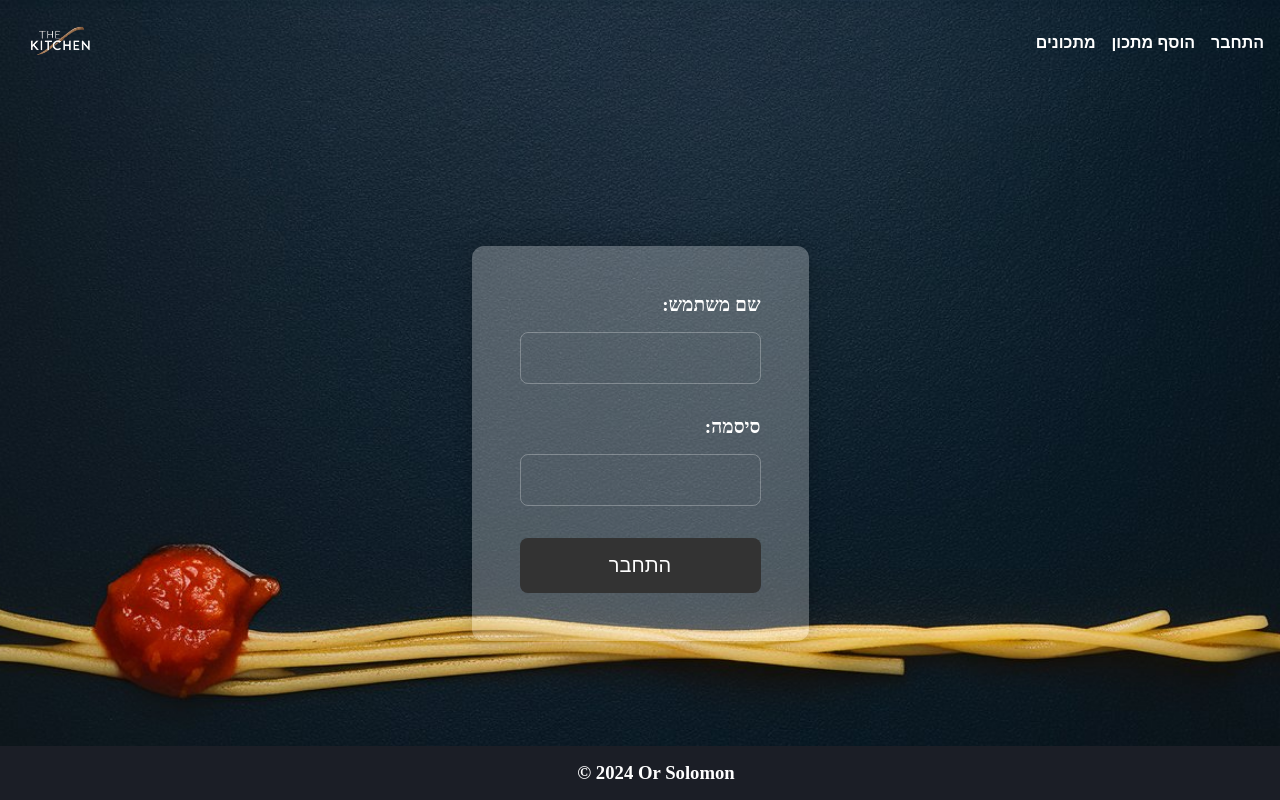
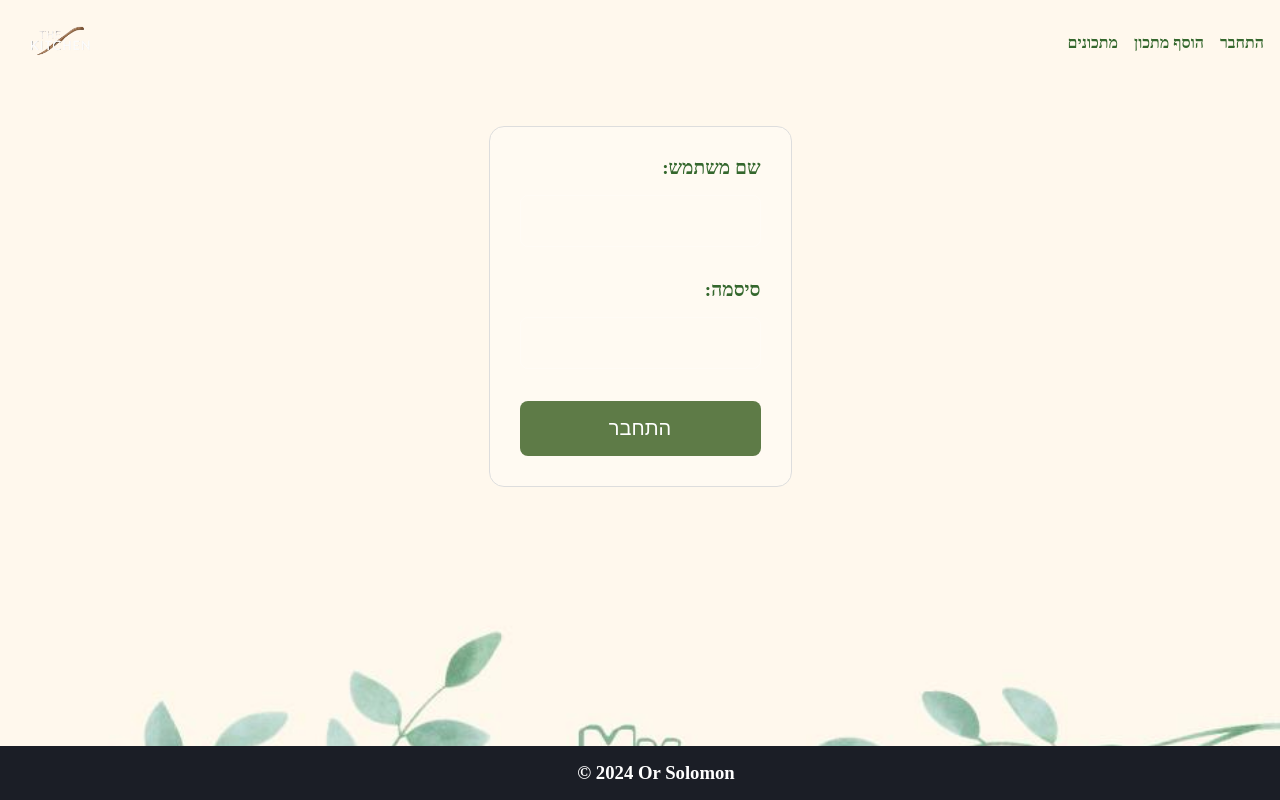
Before and after one commit to OrSolomon24/MyKitchen, a React (Create React App) app in the folder client/: page /signin in a window 1280 px wide. Built offline with nearby package versions, Linux system fonts and the light colour scheme.

Commit message:
amit's style preferation

```diff
--- a/client/public/index.html
+++ b/client/public/index.html
@@ -24,7 +24,7 @@
       work correctly both with client-side routing and a non-root public URL.
       Learn how to configure a non-root public URL by running `npm run build`.
     -->
-    <title>The Kitchen</title>
+    <title>My Kitchen</title>
   </head>
   <body>
     <noscript>You need to enable JavaScript to run this app.</noscript>
--- a/client/src/style/AddRecipe.css
+++ b/client/src/style/AddRecipe.css
@@ -8,8 +8,7 @@
   border: 1px solid #ddd;
   border-radius: 15px;
   background-color: #ffffff46;
-  box-shadow: 0 6px 20px rgba(0, 0, 0, 0.1);
-  color: white; /* Change text color to white */
+  color: #34672d; /* Change text color to white */
 }
 
 .add-recipe-container h1 {
@@ -17,7 +16,7 @@
   font-size: 32px;
   text-align: center;
   font-weight: bold;
-  color: white; /* Change text color to white */
+  color: #34672d; /* Change text color to white */
 }
 
 .form-selection {
@@ -25,19 +24,19 @@
   flex-direction: column;
   align-items: center;
   width: 100%;
-  color: white; /* Change text color to white */
+  color: #34672d; /* Change text color to white */
 }
 
 .add-recipe-container p {
   font-size: 20px;
   margin-bottom: 25px;
   text-align: center;
-  color: white; /* Change text color to white */
+  color: #34672d; /* Change text color to white */
 }
 
 .add-recipe-container button {
   background-color: #5e7b47;
-  color: white;
+  color: #34672d;
   border: none;
   border-radius: 8px;
   padding: 14px 28px;
@@ -61,7 +60,7 @@
   margin-bottom: 10px;
   font-size: 18px;
   font-weight: bold;
-  color: white; /* Change text color to white */
+  color: #34672d; /* Change text color to white */
 }
 
 .add-recipe-container form input,
@@ -147,14 +146,14 @@ legend {
   border-radius: 8px;
   padding: 15px;
   margin-bottom: 20px;
-  color: white; /* Change category selection text color to white */
+  color: #34672d; /* Change category selection text color to white */
 }
 
 .category-selection legend {
   font-weight: bold;
   font-size: 18px;
   padding: 0 10px;
-  color: white; /* Change legend text color to white */
+  color: #34672d; /* Change legend text color to white */
 }
 
 .category-grid {
@@ -186,7 +185,7 @@ legend {
 }
 
 .category-item input[type="checkbox"]:checked {
-  background-color: #202120;
+  background-color: #9db399;
 }
 
 .category-item input[type="checkbox"]:checked::before {
--- a/client/src/style/FoodTypes.css
+++ b/client/src/style/FoodTypes.css
@@ -1,15 +1,14 @@
 .food-categories-container {
   display: flex;
   padding: 20px;
-  font-family: Arial, sans-serif;
   direction: rtl;
-  color: white; /* Set text color to white */
+  color: #34672d; /* Set text color to white */
 }
 
 .category-list {
   flex: 1;
   max-width: 250px;
-  border-left: 1px solid #9e9e9e; /* Adjust border color for better contrast */
+  border-left: 1px solid #34672d; /* Adjust border color for better contrast */
   padding-left: 20px;
   box-sizing: border-box;
 }
@@ -23,7 +22,7 @@
 h1 {
   text-align: center;
   margin-bottom: 20px;
-  color: white; /* Ensure title is white */
+  color: #34672d; /* Ensure title is white */
 }
 
 ul {
@@ -34,27 +33,27 @@ ul {
 li {
   cursor: pointer;
   padding: 10px;
-  border: 1px solid #9e9e9e; /* Adjust border color for better contrast */
+  border: 1px solid #34672d; /* Adjust border color for better contrast */
   margin-bottom: 5px;
   border-radius: 5px;
-  background-color: #ffffff46; /* Grey background for list items */
-  color: white; /* White text in list items */
+  background-color: #ccd5ca46; /* Grey background for list items */
+  color: #34672d; /* White text in list items */
   transition: background-color 0.3s, box-shadow 0.3s;
 }
 
 li:hover {
-  background-color: #4a4a4a; /* Darker grey on hover */
+  background-color: #ffffff; /* Darker grey on hover */
   box-shadow: 0px 4px 8px rgba(255, 255, 255, 0.1); /* Light shadow on hover */
 }
 
 h2 {
   margin-top: 20px;
   margin-bottom: 10px;
-  color: white; /* Ensure headings are white */
+  color: #34672d; /* Ensure headings are white */
 }
 
 a {
-  color: #b15959;
+  color: #34672d;
   text-decoration: none;
 }
 
@@ -73,7 +72,7 @@ a:hover {
 
 .message-container p {
   font-size: 18px;
-  color: #ddd; /* Light grey for messages */
+  color: #34672d; /* Light grey for messages */
   font-weight: bold;
 }
 
--- a/client/src/style/Home.css
+++ b/client/src/style/Home.css
@@ -10,7 +10,7 @@
   text-align: center;
   margin-bottom: 30px;
   font-size: 2.5rem;
-  color: #ffffff;
+  color: #34672d;
 }
 
 .content-container {
@@ -31,11 +31,11 @@
   font-size: 1.1rem;
   line-height: 1.5;
   margin-bottom: 1.5em;
-  color: #e2dfdf;
+  color: #34672d;
 }
 
 .description strong {
-  color: #ffffff;
+  color: #34672d;
   font-weight: 700;
 }
 
--- a/client/src/style/NavBar.css
+++ b/client/src/style/NavBar.css
@@ -17,16 +17,15 @@
 }
 
 .navbar a {
-  color: white;
+  color: #34672d;
   text-decoration: none;
   font-size: 1rem;
-  font-family: 'Arial', sans-serif;
   font-weight: bold;
   transition: color 0.3s;
 }
 
 .navbar a:hover {
-  color: #ddd;
+  color: #2b4f26;
 }
 
 /* Responsive styles */
--- a/client/src/style/Recipe.css
+++ b/client/src/style/Recipe.css
@@ -11,7 +11,7 @@
   font-size: 2em;
   margin-bottom: 20px;
   text-align: center;
-  color: white;
+  color: #34672d;
 }
 
 .iframe-container {
@@ -39,14 +39,13 @@
   margin-bottom: 20px;
   padding: 15px;
   border-radius: 10px;
-  border: 1px solid #ffffff46;
-  box-shadow: 0 2px 4px rgba(0, 0, 0, 0.1);
+  border: 2px solid #ddd;
 }
 
 .recipe-section h2 {
   margin-bottom: 10px;
   font-size: 1.5em;
-  color: white;
+  color: #34672d;
 }
 
 .recipe-section p,
@@ -54,7 +53,7 @@
   margin: 0;
   padding: 0;
   list-style-type: none;
-  color: white;
+  color: #34672d;
 }
 
 .recipe-section ul li {
@@ -68,14 +67,14 @@
   content: "•";
   margin-left: 5px;
   display: inline-block;
-  color: white;
+  color: #34672d;
 }
 
 .ingredients-list {
   list-style-type: none;
   padding: 0;
   margin: 0;
-  color: white;
+  color: #34672d;
 }
 
 .ingredients-list li {
--- a/client/src/style/SignIn.css
+++ b/client/src/style/SignIn.css
@@ -1,11 +1,15 @@
 /* SignIn.css */
 .signin-container {
+  display: flex;
+  flex-direction: column;
+  align-items: center;
+  padding: 30px;
   max-width: 600px;
-  margin: auto;
-  padding: 3rem;
-  background-color: #ffffff46; /* Match recipe container background */
-  border-radius: 12px;
-  box-shadow: 0 0 20px rgba(0, 0, 0, 0.2);
+  margin: 40px auto;
+  border: 1px solid #ddd;
+  border-radius: 15px;
+  background-color: #ffffff46;
+  color: #34672d;
   direction: rtl;
 }
 
@@ -23,7 +27,7 @@
   margin-bottom: 1rem;
   font-weight: bold;
   font-size: 1.2rem;
-  color: white; /* White text to match recipe style */
+  color: #34672d; /* White text to match recipe style */
 }
 
 .form-group input {
@@ -33,7 +37,7 @@
   border-radius: 8px;
   font-size: 1rem;
   box-sizing: border-box;
-  color: white; /* White text inside input fields */
+  color: #34672d; /* White text inside input fields */
   background-color: transparent; /* Transparent background */
 }
 
@@ -43,7 +47,7 @@
 }
 
 button {
-  background-color: #333;
+  background-color: #5e7b47;
   color: white;
   border: none;
   padding: 1rem;
@@ -54,5 +58,5 @@ button {
 }
 
 button:hover {
-  background-color: #555;
+  background-color: #394430;
 }
--- a/client/src/style/SignUp.css
+++ /dev/null
@@ -1,64 +0,0 @@
-/* SignUp.css */
-.signup-container {
-    max-width: 600px; /* Increased width */
-    margin: auto;
-    padding: 3rem; /* Increased padding */
-    background-color: #f9f9f9;
-    border-radius: 12px; /* Rounded corners */
-    box-shadow: 0 0 20px rgba(0, 0, 0, 0.2); /* Shadow for elevation */
-    direction: rtl; /* Right-to-left text direction for Hebrew */
-  }
-
-  .signup-form {
-    display: flex;
-    flex-direction: column;
-  }
-
-  .form-group {
-    margin-bottom: 2rem; /* Spacing between form groups */
-  }
-
-  .form-group label {
-    display: block;
-    margin-bottom: 1rem; /* Space between label and input */
-    font-weight: bold;
-    font-size: 1.2rem; /* Larger font size for labels */
-    color: #333; /* Darker color for readability */
-  }
-
-  .form-group input {
-    width: 100%;
-    padding: 1rem; /* Padding inside input fields */
-    border: 1px solid #ccc;
-    border-radius: 8px; /* Larger border radius */
-    font-size: 1rem; /* Font size for input text */
-    box-sizing: border-box; /* Include padding in width */
-  }
-
-  button {
-    background-color: #333;
-    color: white;
-    border: none;
-    padding: 1rem; /* Padding inside button */
-    border-radius: 8px; /* Larger border radius */
-    cursor: pointer;
-    font-size: 1.25rem; /* Larger font size */
-    transition: background-color 0.3s;
-  }
-
-  button:hover {
-    background-color: #555;
-  }
-
-  .link {
-    display: block;
-    margin-top: 1.5rem; /* Space above the link */
-    text-align: center; /* Center align text */
-    color: #007bff; /* Link color */
-    text-decoration: none; /* Remove underline */
-    font-size: 1rem; /* Font size */
-  }
-
-  .link:hover {
-    text-decoration: underline; /* Underline on hover */
-  }
```
Also changed, not shown: client/src/assets/background.jpg, client/src/assets/background1.jpg (deleted).
